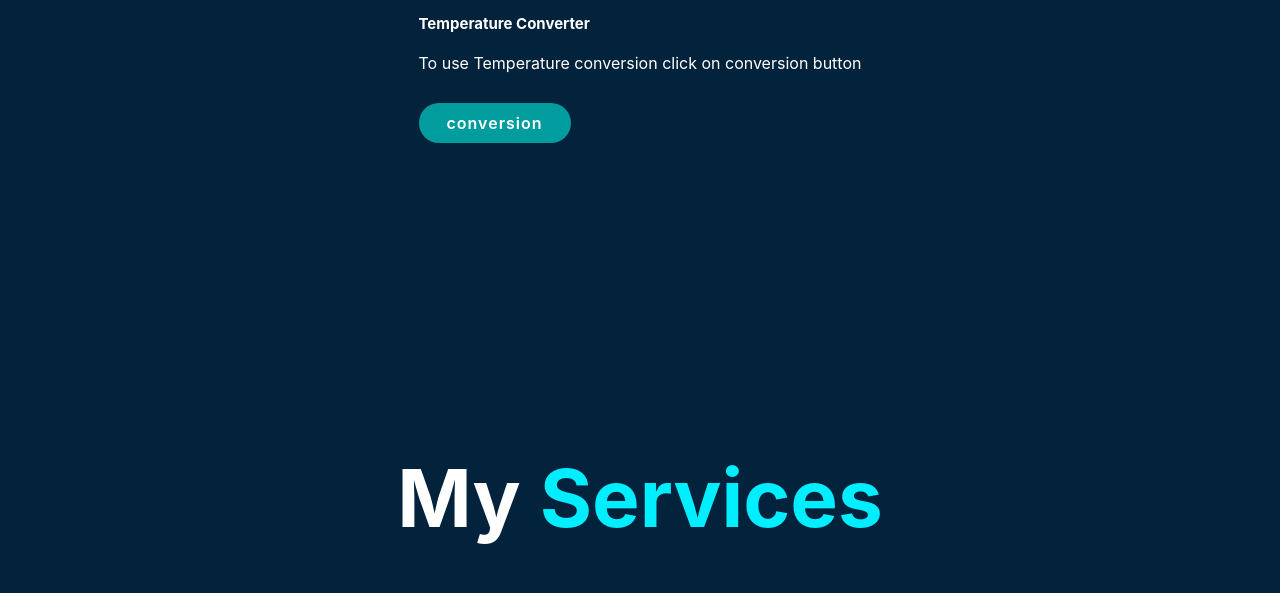
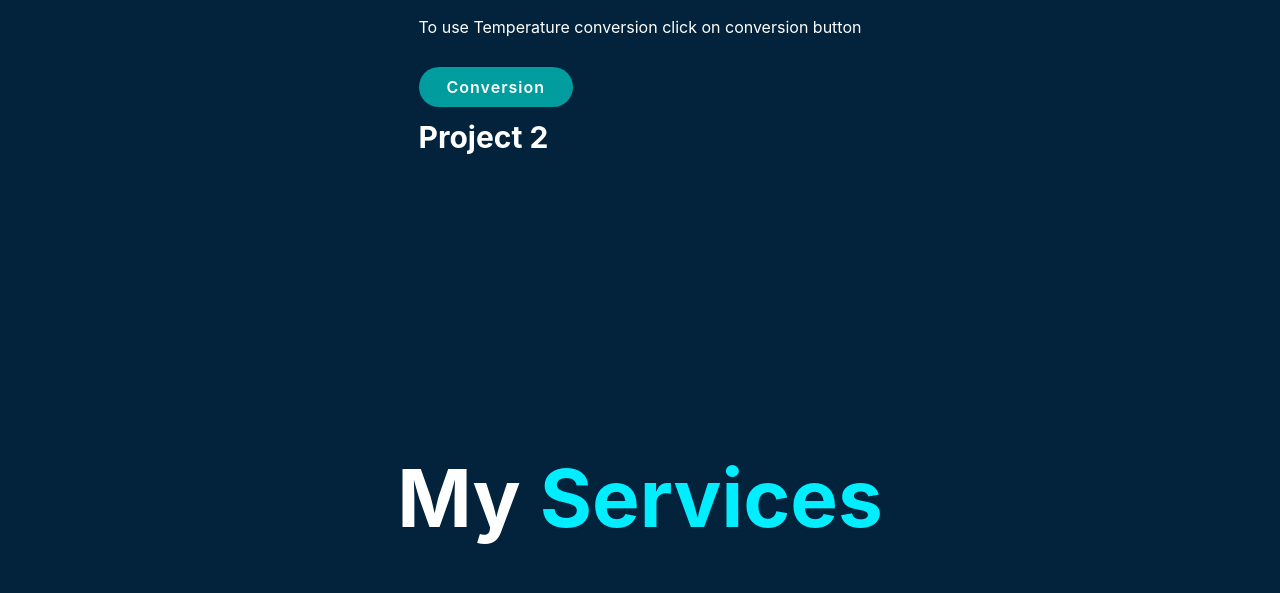
Before and after one commit to HKSingh666/Myportfolio, a plain HTML site: page index.html in a window 1280 px wide. Shown: the part 2051-2644 px from the top of the page. Drawn offline with nearby package versions, Linux system fonts and the light colour scheme.

Commit message:
index.html

```diff
--- a/index.html
+++ b/index.html
@@ -69,7 +69,8 @@
             <h3>Project 1</h3><br><br>
             <h2>Temperature Converter</h2>
             <p>To use Temperature conversion click on conversion button</p>
-            <a href="temp.html" class="btn">conversion</a>
+           <a href="temp.html" class="btn">Conversion</a><br><br>
+            <h3>Project 2</h3><br><br>
         </div>
     </section>
     <!-- Services Section -->
```
